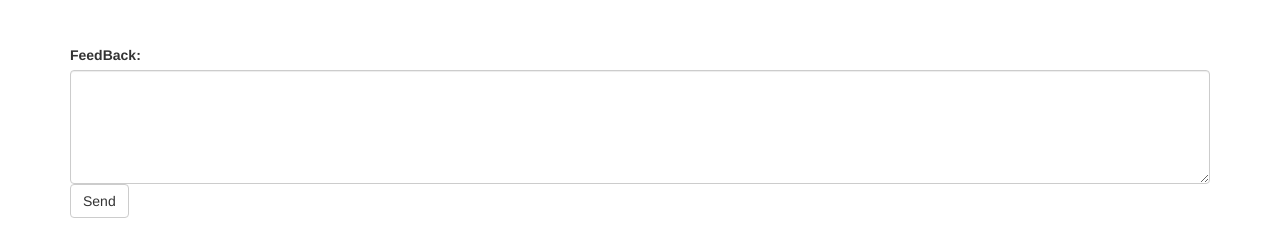
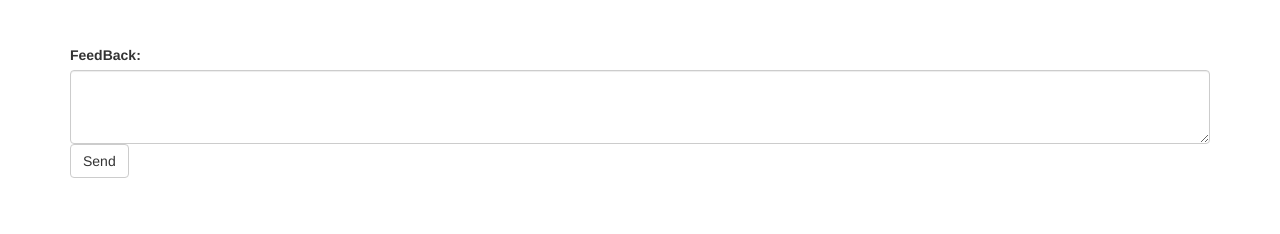
Before and after one commit to dairito90/Portfolio, a plain HTML site: page startbootstrap-1-col-portfolio-gh-pages/index.html in a window 1280 px wide. Shown: the part 2021-2255 px from the top of the page. Drawn offline with Linux system fonts and the light colour scheme.

Commit message:
portfolio add changes

```diff
--- a/startbootstrap-1-col-portfolio-gh-pages/index.html
+++ b/startbootstrap-1-col-portfolio-gh-pages/index.html
@@ -197,7 +197,7 @@
                     <form>
                         <div class="form-group">
                             <label for="FeedBack">FeedBack:</label>
-                            <textarea class="form-control" rows="5"></textarea>
+                            <textarea class="form-control" rows="3"></textarea>
                             <button type="submit" class="btn btn-default">Send</button>
                         </div>
                     </form>
```
